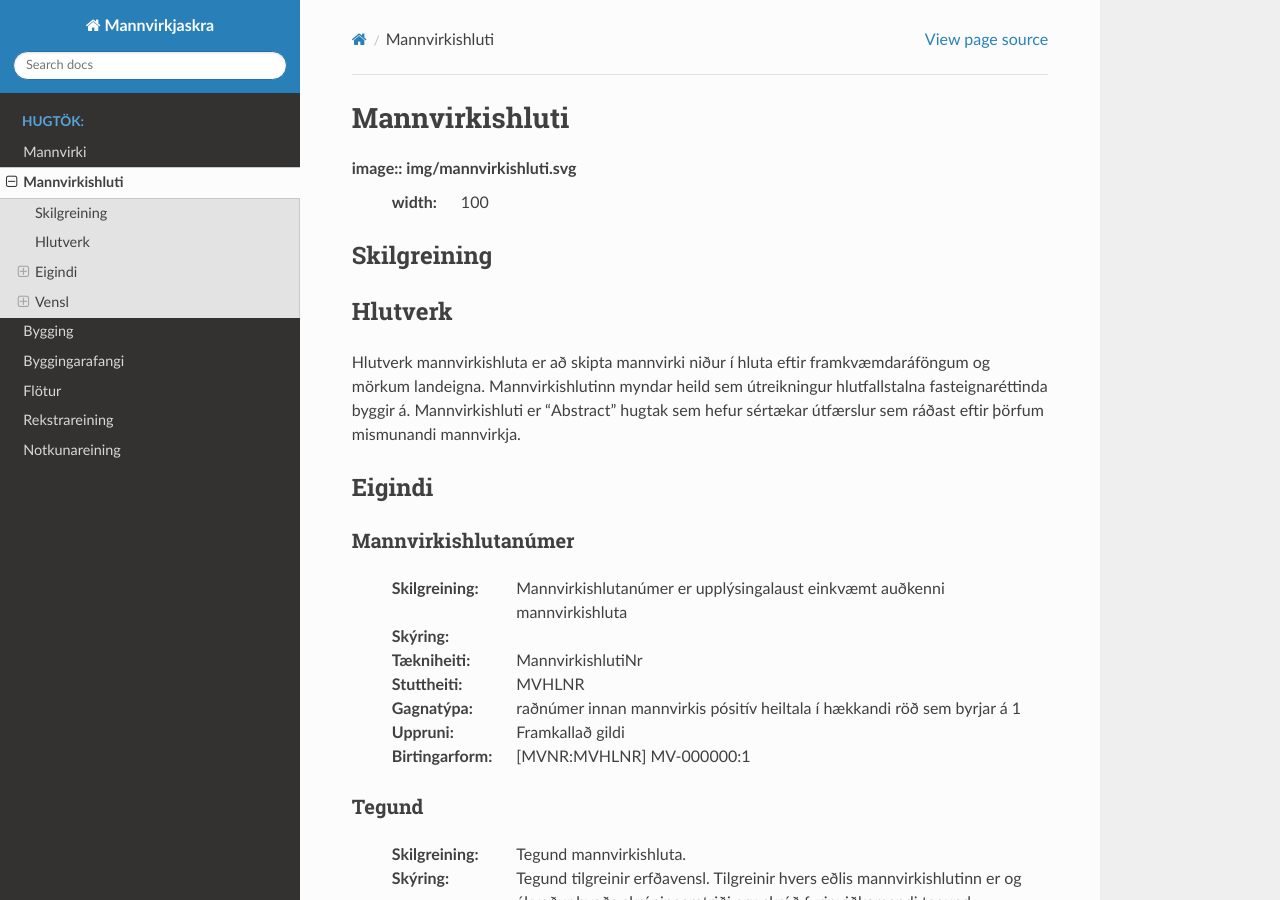
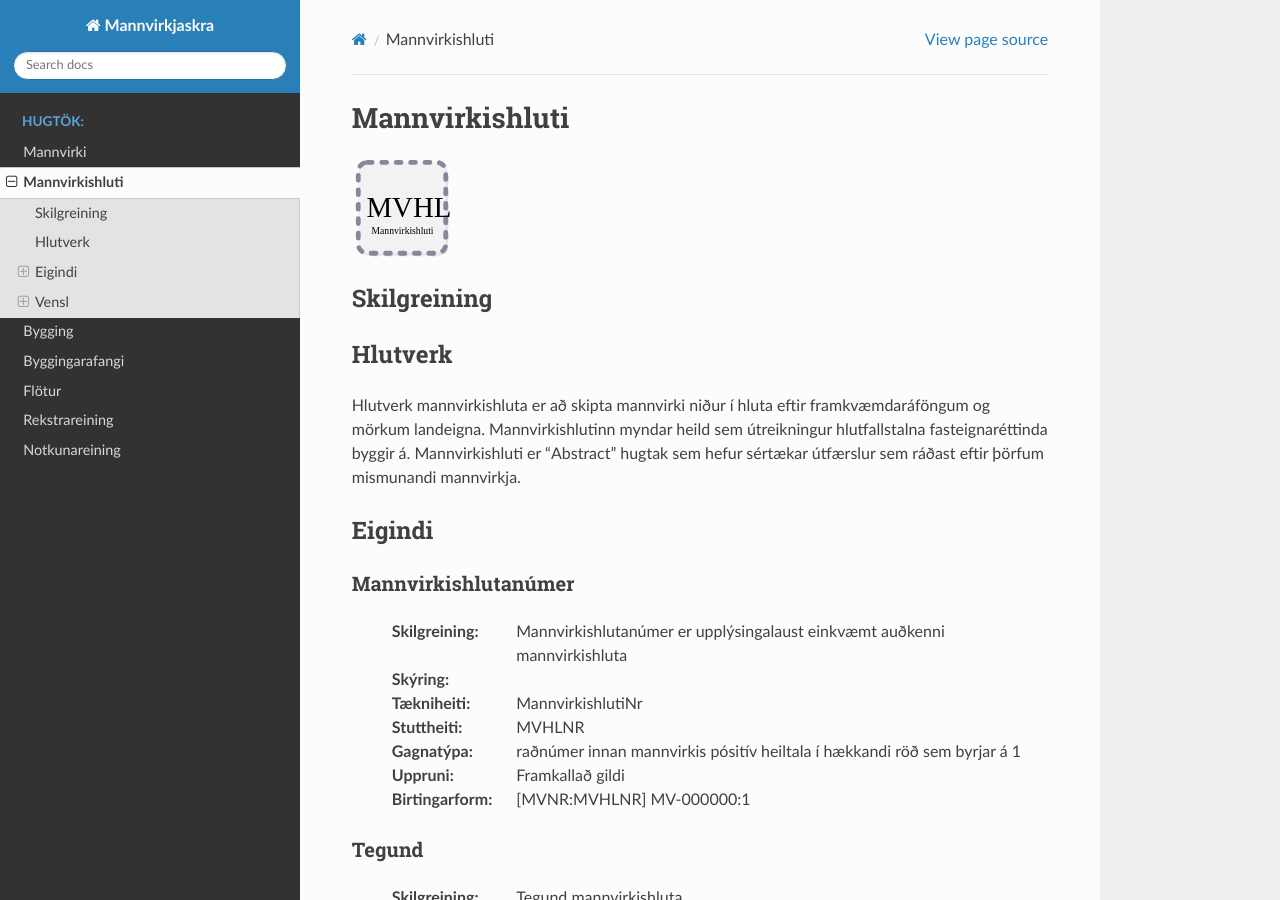
Before and after one commit to hthl/Mannvirkjaskra, a Sphinx documentation site: the page built from source/mannvirkishluti.rst, in a window 1280 px wide and 900 px high. Built offline with Sphinx 7.4.7 and the Read the Docs theme 2.0.0, drawn with Linux system fonts in a browser that asks for light colours.

Commit message:
Update mannvirkishluti.rst

```diff
--- a/source/mannvirkishluti.rst
+++ b/source/mannvirkishluti.rst
@@ -1,7 +1,7 @@
 Mannvirkishluti
 ===============
 
-image:: img/mannvirkishluti.svg
+.. image:: img/mannvirkishluti.svg
    :width: 100
 
 Skilgreining
@@ -94,7 +94,6 @@ Rekstrareining
   .. figure:: img/mannvirkishluti_rekstrareining.svg
     :width: 100
     :align: center
-    :scale: 1000
     :alt: Sértækar útfærslur mannvirkishluta
 
     Vensl mannvirkishluta og rekstareiningar
```
